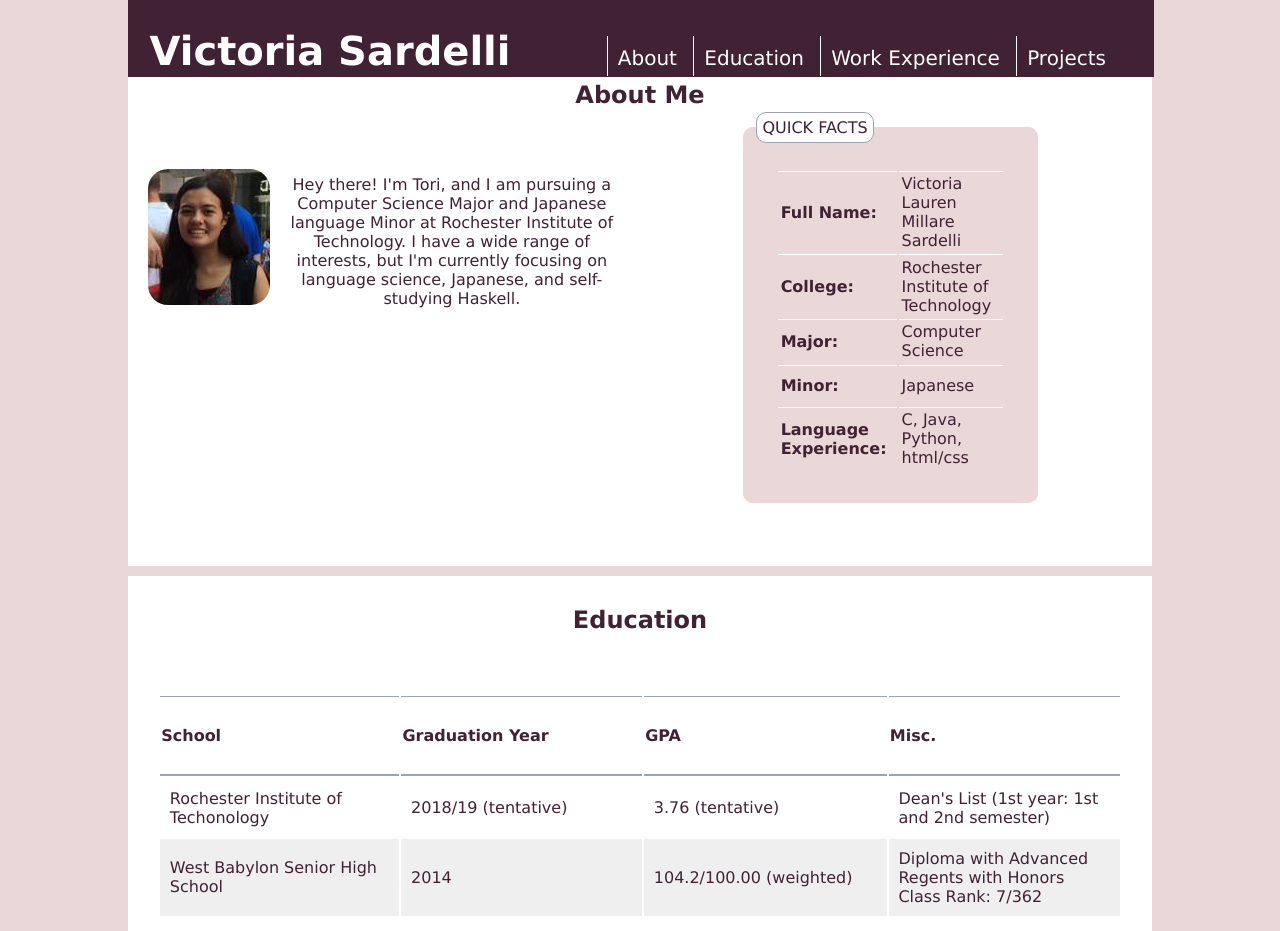
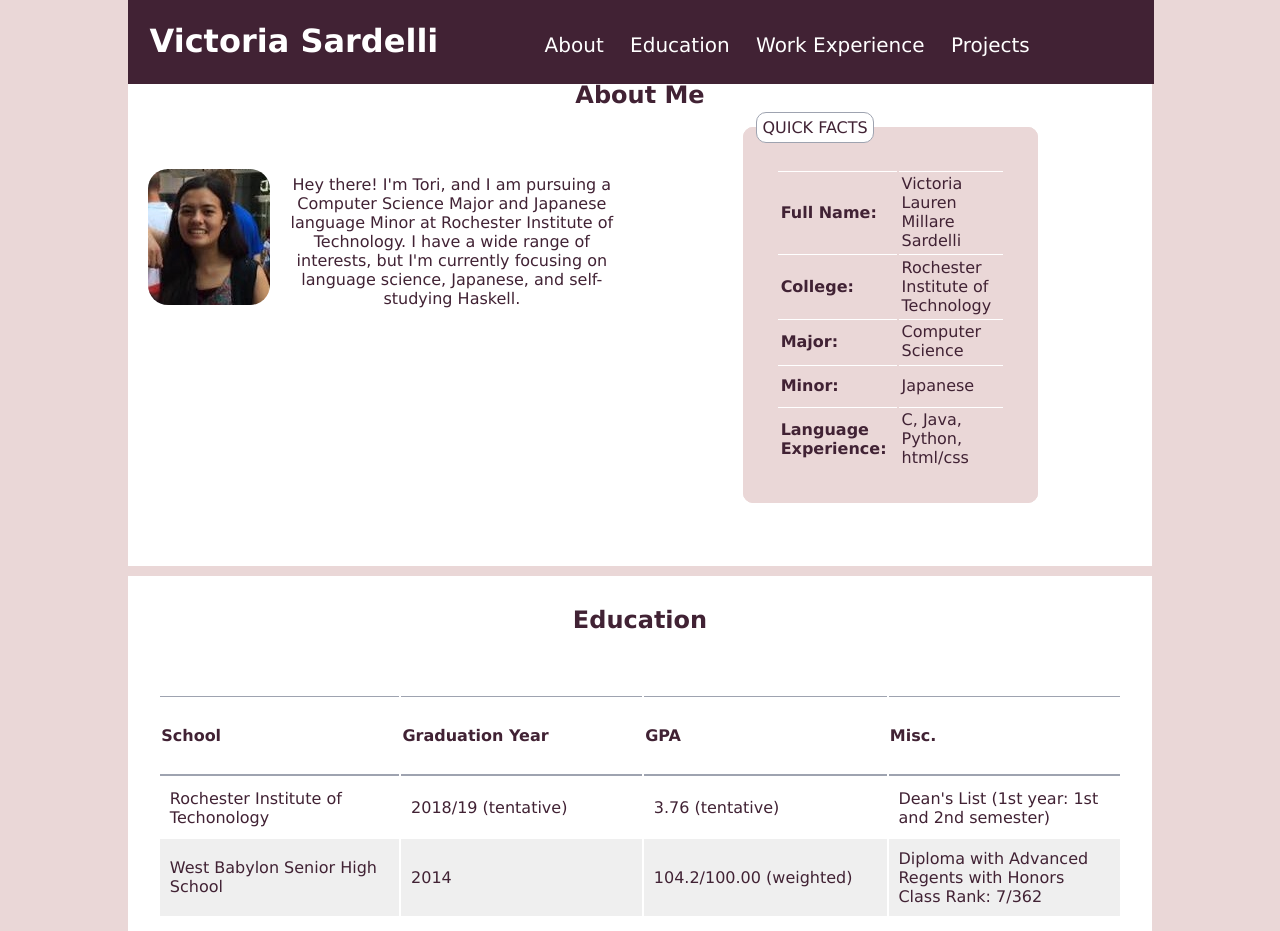
Before and after one commit to Victoria-Sardelli/personal-site, a plain HTML site: page index.html in a window 1280 px wide. Shown: the top 931 px of the page. Drawn offline with Linux system fonts and the light colour scheme.

Commit message:
changed some padding and % values in header, .contact (email), and nav bar -> now they are more centered in the header bar, and the .contact element  is inline with nav and h1

```diff
--- a/css/personal_head_foot1.css
+++ b/css/personal_head_foot1.css
@@ -1,34 +1,32 @@
 #header {
 	position: fixed;
-	top: 0px;
-	left: 0px;
+	top: 0%;
+	left: 0%;
 	z-index: 10;
-	/*background-color: #35C1B2;*/
 	background-color: #412234;
 	color: #ffffff;
 	font-family: Verdana, sans-serif;
-	/*border: 1px solid #35C1B2;*/
 	border: 1px solid #412234;
 	height: 75px;
 	width: 80%;
 	margin-left: 10%;
 	overflow: hidden;
+	padding-bottom: 7px;
 }
 #header h1 {
+	padding-top: 0%;
 	display: inline-block;
 	padding-left: 2%;
-	font-size: 250%;
+	font-size: 200%;
 }
 #nav {
 	padding-left: 5%;
-	padding-top: 1.5%;
 	display: inline-block;
 	font-size: 125%
 }
 #nav ul li {
 	padding: 10px;
 	display: inline;
-	border-left: 1px solid #ffffff;
 }
 a {
 	text-decoration: none;
@@ -42,9 +40,8 @@ a:active {
 	color: #ffffff;
 }
 .contact {
-	position: relative;
-	top: 40px;
-	float: right;
+	display: inline;
+	padding-left: 11%;
 }
 #projects a {
 	color: #0066FF;
```
